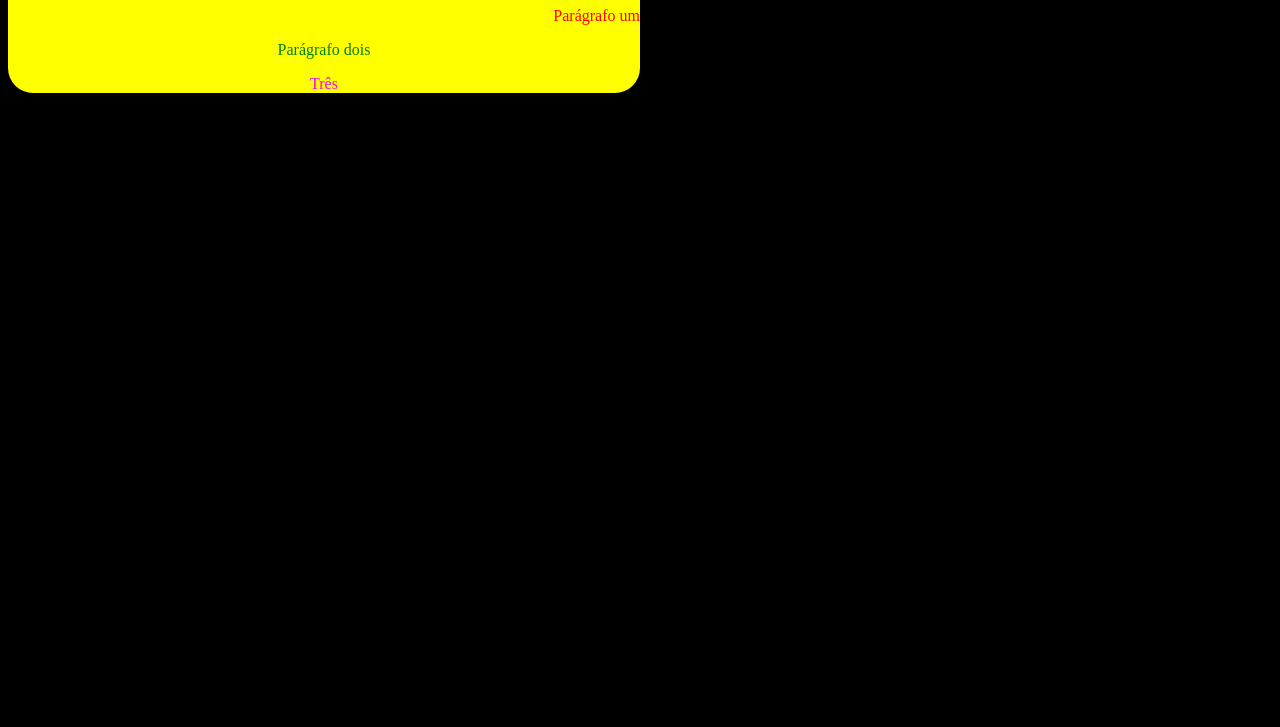
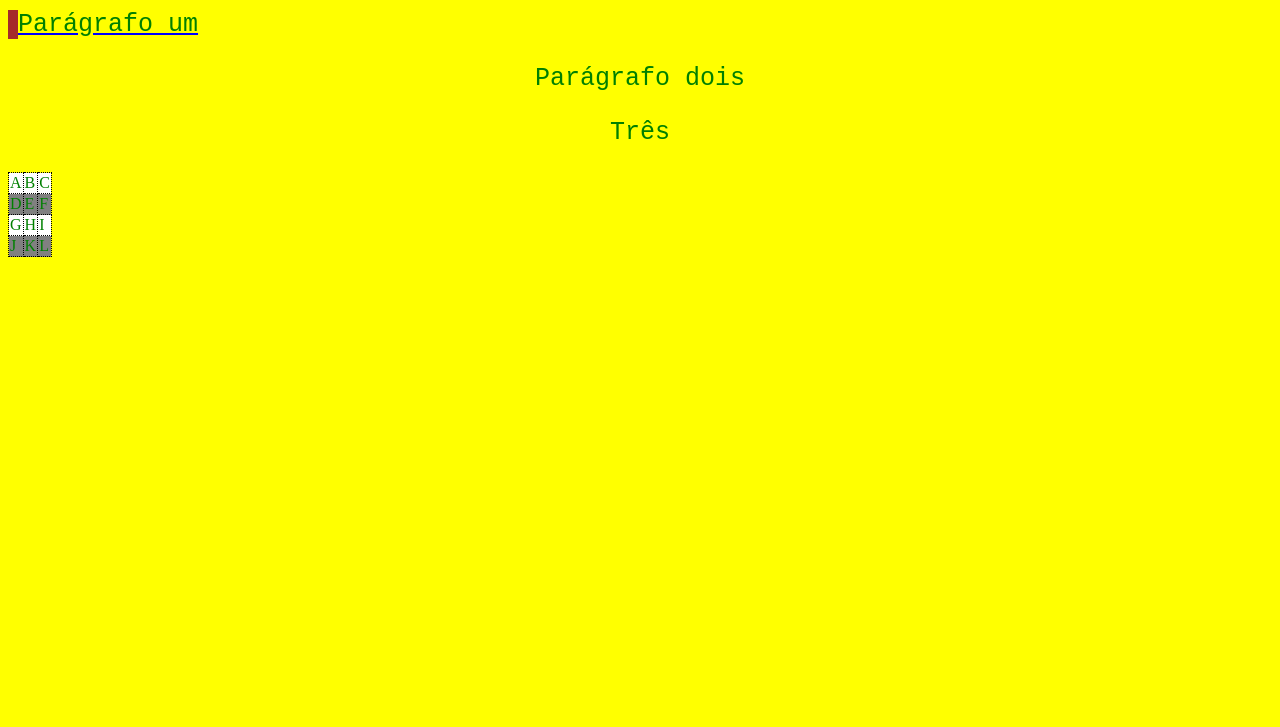
Before and after one commit to marcioaraya/pw-1.24-mat, a plain HTML site: page css/pagina1.html in a window 1280 px wide. Shown: the part 73-800 px from the top of the page. Drawn offline with Linux system fonts and the light colour scheme.

Commit message:
atualiza pagina1

```diff
--- a/css/pagina1.html
+++ b/css/pagina1.html
@@ -4,27 +4,57 @@
     <meta charset="UTF-8">
     <meta http-equiv="X-UA-Compatible" content="IE=edge">
     <meta name="viewport" content="width=device-width, initial-scale=1.0">
-    <title>CSS</title>
+    <title>Cascading Style Sheet</title>
     <style>
-       body {color:white;
-             background-color: rgb(0, 0, 0);
-            text-align:center}
-        #um {color: red;}
-        #dois {color: green;}
-        p {color:magenta;}
-        div {width: 50%;
-             border-radius: 25px;
-             background-color: yellow;}
+        body {background-color: yellow; color:green;}
+        h1 {background-color: blue; color:yellow}
+        p {font-family: 'Courier New', Courier, monospace;
+           font-size: 25px;
+            text-align: center;}
+        #um {border-left: 10px solid brown;
+            text-decoration-line: underline;
+            text-decoration-color: blue;
+             text-align: left;}
+        h1:hover {font-size: 50px ;
+                    color:magenta}
+
+         table, td {border-collapse: collapse;
+               border: dotted 1px black}
+/* comentário */
+         tr:nth-child(even) {background-color: gray;}
+         tr:nth-child(odd) {background-color: white;}
+
     </style>
 </head>
 <body>
     <div>
         <h1>Cabeçalho</h1>
-        <p id="um" style="text-align: right;">Parágrafo um</p>
+        <p id="um" >Parágrafo um</p>
         <p id="dois">Parágrafo dois</p>
         <p>Três</p>
     </div>
 
-
+    <table>
+        <tr >
+            <td>A</td>
+            <td>B</td>
+            <td>C</td>
+        </tr>
+        <tr>
+            <td>D</td>
+            <td>E</td>
+            <td>F</td>
+        </tr>
+        <tr>
+            <td>G</td>
+            <td>H</td>
+            <td>I</td>
+        </tr>
+        <tr>
+            <td>J</td>
+            <td>K</td>
+            <td>L</td>
+        </tr>
+    </table>
 </body>
 </html>
```
